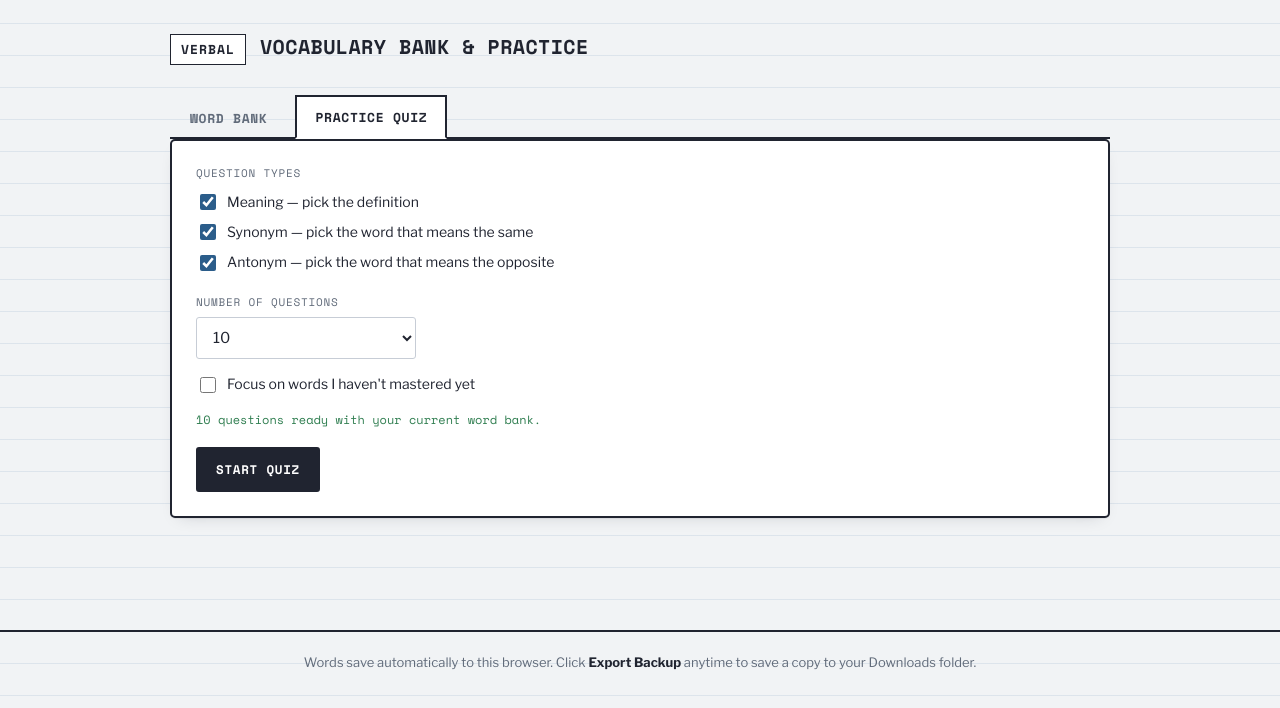
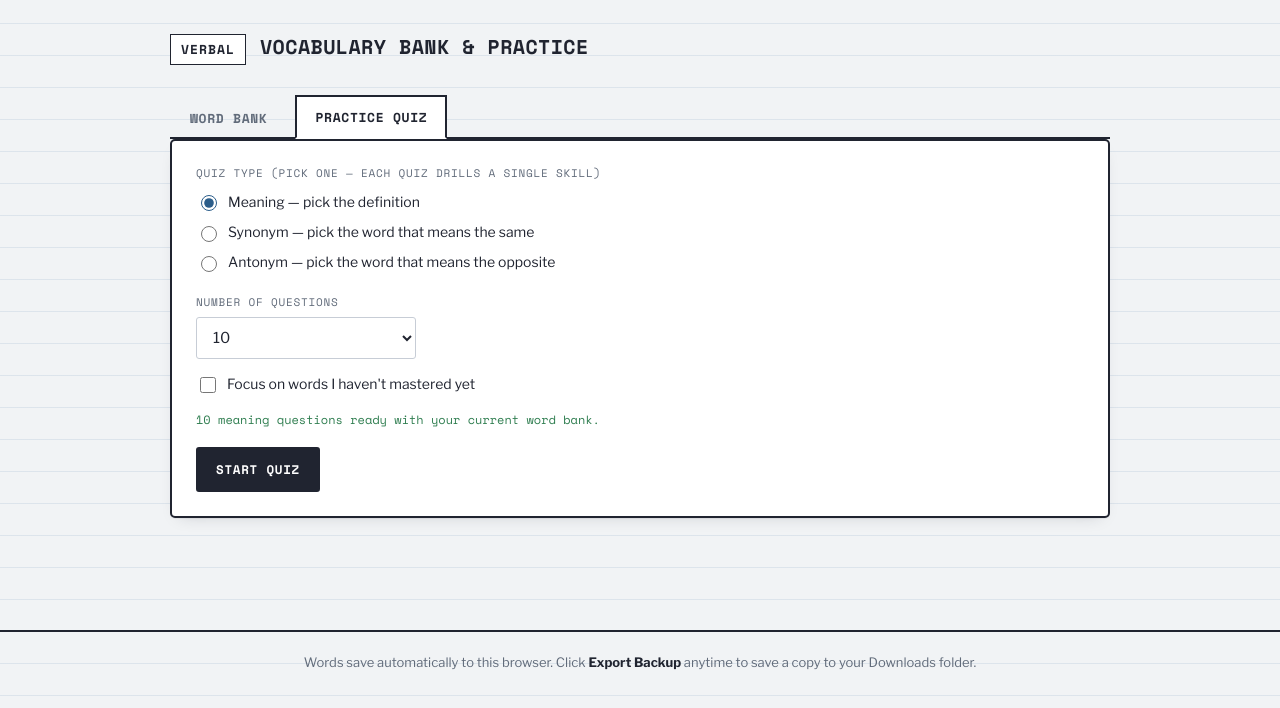
Before and after one commit to venkat-nav/ssat, a plain HTML site: page verbal.html in a window 1280 px wide. Both pictures are taken after a click on the tab "PRACTICE QUIZ". Shown: the part 72-780 px from the top of the page. Drawn offline with nearby package versions, Linux system fonts and the light colour scheme.

Commit message:
single test type

```diff
--- a/js/quiz.js
+++ b/js/quiz.js
@@ -61,30 +61,23 @@
   }
 
   function readConfig() {
+    const type = els.qtSynonym.checked ? 'synonym' : els.qtAntonym.checked ? 'antonym' : 'meaning';
     return {
-      types: {
-        meaning: els.qtMeaning.checked,
-        synonym: els.qtSynonym.checked,
-        antonym: els.qtAntonym.checked,
-      },
+      type,
       count: els.qtCount.value === 'all' ? 'all' : parseInt(els.qtCount.value, 10),
       learningOnly: els.qtLearningOnly.checked,
     };
   }
 
   // -- Question pool ---------------------------------------------------------
+  // Each quiz drills exactly one skill — meaning, synonym, or antonym — never
+  // a mix, so a student can focus practice on the one they're weak on.
 
-  function eligibleCandidates(words, types, learningOnly) {
+  function eligibleWords(words, type, learningOnly) {
     const pool = learningOnly ? words.filter((w) => Storage.computeMastery(w) !== 'mastered') : words;
-    return pool
-      .map((w) => {
-        const eligibleTypes = [];
-        if (types.meaning) eligibleTypes.push('meaning');
-        if (types.synonym && w.synonyms && w.synonyms.length) eligibleTypes.push('synonym');
-        if (types.antonym && w.antonyms && w.antonyms.length) eligibleTypes.push('antonym');
-        return { word: w, eligibleTypes };
-      })
-      .filter((c) => c.eligibleTypes.length > 0);
+    if (type === 'synonym') return pool.filter((w) => w.synonyms && w.synonyms.length);
+    if (type === 'antonym') return pool.filter((w) => w.antonyms && w.antonyms.length);
+    return pool; // every word has a meaning
   }
 
   function buildQuestion(word, type, allWords) {
@@ -142,7 +135,7 @@
 
   function generateQuestions(config) {
     const words = Storage.getWords();
-    const candidates = eligibleCandidates(words, config.types, config.learningOnly);
+    const candidates = eligibleWords(words, config.type, config.learningOnly);
     if (candidates.length === 0) return { questions: [], available: 0, words };
 
     const shuffled = shuffle(candidates);
@@ -150,7 +143,7 @@
     const chosen = shuffled.slice(0, desired);
 
     const questions = chosen
-      .map((c) => buildQuestion(c.word, pickRandom(c.eligibleTypes), words))
+      .map((w) => buildQuestion(w, config.type, words))
       .filter((q) => q.options.length >= 2);
 
     return { questions, available: candidates.length, words };
@@ -160,24 +153,18 @@
 
   function updatePreview() {
     const config = readConfig();
-    if (!config.types.meaning && !config.types.synonym && !config.types.antonym) {
-      els.setupStatus.textContent = 'Pick at least one question type.';
-      els.setupStatus.className = 'lookup-status is-error';
-      els.startBtn.disabled = true;
-      return;
-    }
     const { questions } = generateQuestions(config);
     if (questions.length === 0) {
       const total = Storage.getWords().length;
       els.setupStatus.textContent =
         total === 0
           ? 'Your word bank is empty — add some words on the Word Bank tab first.'
-          : "No words match these settings yet. Try adding synonyms/antonyms to your words, or check 'Meaning'.";
+          : `None of your words have ${config.type === 'meaning' ? 'a meaning' : `${config.type}s`} recorded yet — add some on the Word Bank tab, or pick a different quiz type.`;
       els.setupStatus.className = 'lookup-status is-error';
       els.startBtn.disabled = true;
       return;
     }
-    els.setupStatus.textContent = `${questions.length} question${questions.length === 1 ? '' : 's'} ready with your current word bank.`;
+    els.setupStatus.textContent = `${questions.length} ${config.type} question${questions.length === 1 ? '' : 's'} ready with your current word bank.`;
     els.setupStatus.className = 'lookup-status is-ok';
     els.startBtn.disabled = false;
   }
--- a/verbal.html
+++ b/verbal.html
@@ -119,10 +119,10 @@
         <div id="quiz-setup" class="card quiz-setup">
           <div class="card-pad">
             <fieldset>
-              <legend>Question Types</legend>
-              <div class="checkbox-row"><input type="checkbox" id="qt-meaning" checked><label for="qt-meaning">Meaning &mdash; pick the definition</label></div>
-              <div class="checkbox-row" style="margin-top:8px;"><input type="checkbox" id="qt-synonym" checked><label for="qt-synonym">Synonym &mdash; pick the word that means the same</label></div>
-              <div class="checkbox-row" style="margin-top:8px;"><input type="checkbox" id="qt-antonym" checked><label for="qt-antonym">Antonym &mdash; pick the word that means the opposite</label></div>
+              <legend>Quiz Type <span class="hint">(pick one &mdash; each quiz drills a single skill)</span></legend>
+              <div class="checkbox-row"><input type="radio" name="quiz-type" id="qt-meaning" checked><label for="qt-meaning">Meaning &mdash; pick the definition</label></div>
+              <div class="checkbox-row" style="margin-top:8px;"><input type="radio" name="quiz-type" id="qt-synonym"><label for="qt-synonym">Synonym &mdash; pick the word that means the same</label></div>
+              <div class="checkbox-row" style="margin-top:8px;"><input type="radio" name="quiz-type" id="qt-antonym"><label for="qt-antonym">Antonym &mdash; pick the word that means the opposite</label></div>
             </fieldset>
 
             <div class="field" style="max-width: 220px; margin-top: 20px;">
```
